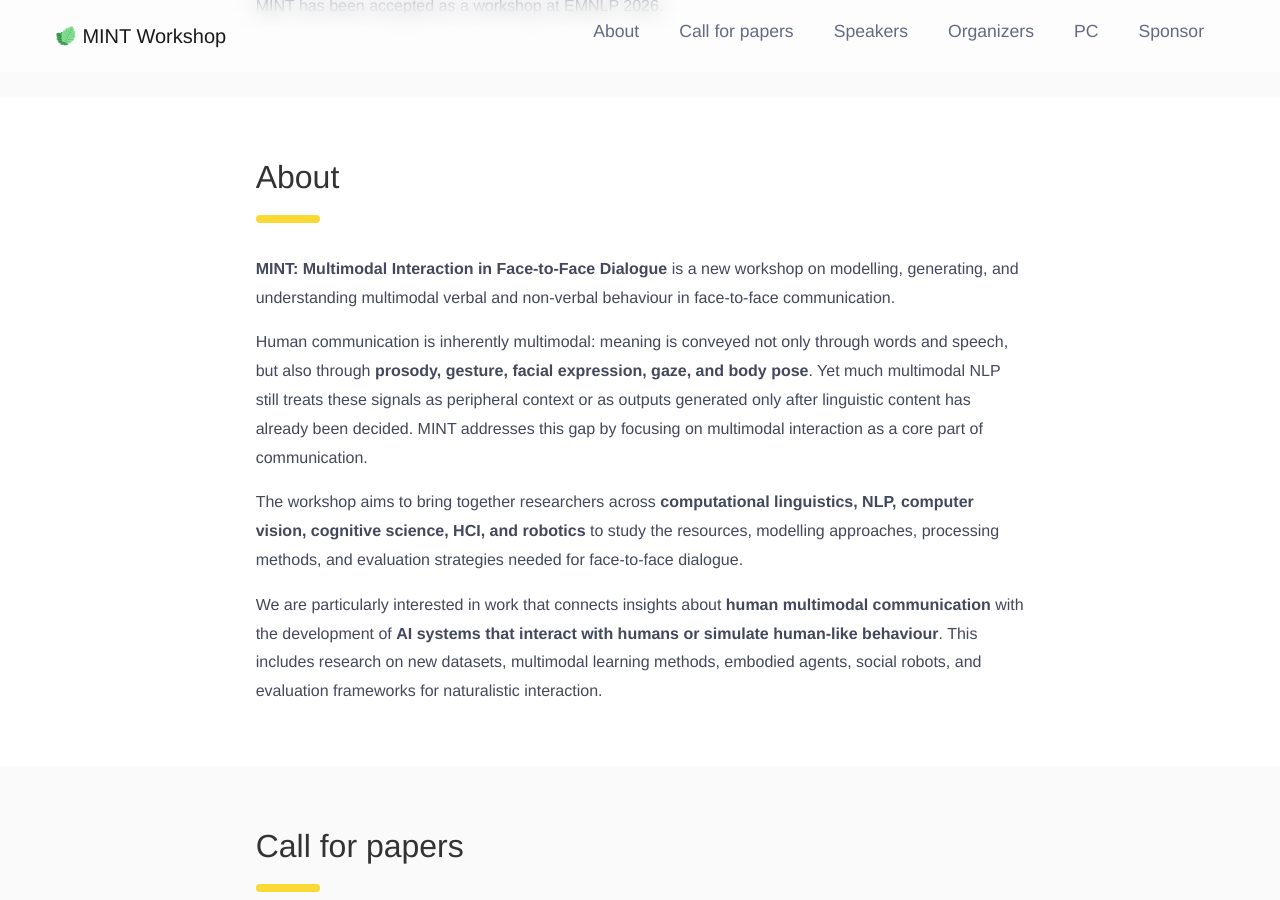
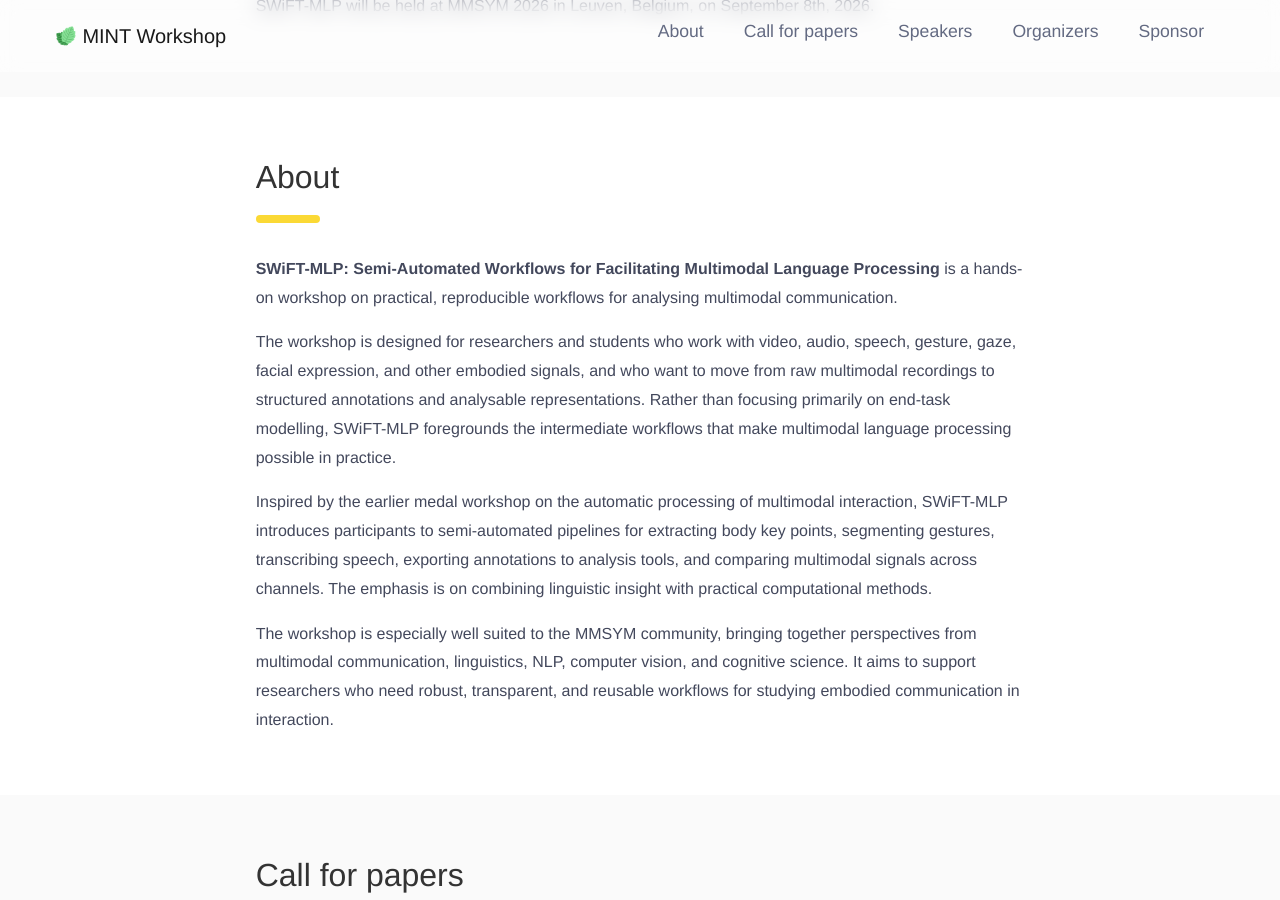
Before and after one commit to SWiFT-MLP/SWiFT-MLP.github.io, a Jekyll site: the page built from 2026/index.md, in a window 1280 px wide and 900 px high, scrolled down 978 px. Built offline with Jekyll 4.4.1, drawn with Linux system fonts in a browser that asks for light colours; some of the changed text lies outside the part shown.

Commit message:
udpate content

```diff
--- a/2026/index.md
+++ b/2026/index.md
@@ -9,48 +9,33 @@
   image: "/assets/images/locations/Leuven.jpg"
 
 buttons:
-  - text: EMNLP 2026
-    url: https://2026.emnlp.org/
+  - text: MMSYM 2026
+    url: https://mmsym.org/
 
-cfp:
+program:
   intro: |
-    We invite submissions to **MINT: Multimodal Interaction in Face-to-Face Dialogue**.
-    The workshop brings together researchers from **computational linguistics, NLP,
-    computer vision, HCI, robotics, and cognitive science** working on multimodal
-    face-to-face communication.
+    **SWiFT-MLP** is a practical workshop centered on semi-automated workflows for multimodal language processing.
 
-    We welcome work on topics including:
+    The workshop combines short conceptual introductions with guided hands-on exercises. Participants will work through an end-to-end pipeline for preparing and analysing multimodal interaction data, with attention to both methodological choices and tool interoperability.
 
-    - computational models that integrate verbal and non-verbal cues such as speech,
-      text, gesture, facial expression, gaze, and body pose;
-    - cognitive and linguistic insights about face-to-face communication that can
-      inform AI systems;
-    - multimodal datasets with synchronised speech, video, and motion data;
-    - evaluation methods for multimodal interaction;
-    - applications and tools for embodied conversational agents, social robots,
-      annotation, and behavioural analysis.
+    The program covers topics such as:
 
-    We welcome both **archival** and **non-archival** contributions. Details on submission routes, formatting, review, and presentation are provided below.
+    - setting up a reproducible working environment for multimodal analysis;
+    - extracting body key points from video recordings;
+    - semi-automatic gesture segmentation;
+    - speech transcription and alignment from audiovisual data;
+    - exporting and organizing annotations in tools such as ELAN;
+    - multimodal similarity analysis using speech and kinematic features;
+    - practical discussion of workflow design, reusability, and limitations.
+
+    The format is intended to be interactive and accessible, with short presentations followed by live demonstrations, hands-on exercises, and discussion.
 
   dates:
-    - event: Paper submission deadline
-      date: Monday, June 1st, 2026
-    - event: Reviewing deadline
-      date: TBD
-    - event: Author notification
-      date: TBD
-    - event: Camera-ready deadline
-      date: Saturday, August 1st, 2026
-
+    - event: Workshop
+      date: Monday, September 8th, 2026
+    - event: Co-located symposium
+      date: MMSYM 2026, September 9th–11th, 2026
 organizers:
-  - name: Raquel Fernández
-    affiliation: University of Amsterdam
-    website: https://staff.fnwi.uva.nl/r.fernandezrovira/
-    image: Raquel.png
-  - name: Diego Frassinelli
-    affiliation: LMU Munich
-    website: https://www.ling.uni-konstanz.de/en/frassinelli/diego-frassinelli/
-    image: Diego.jpg
   - name: Esam Ghaleb
     affiliation: Max Planck Institute for Psycholinguistics
     website: https://esamghaleb.github.io/
@@ -62,77 +47,22 @@
     image: Sho.jpg
 
 news:
-  - content: MINT has been accepted as a workshop at EMNLP 2026.
-    date: 2026-02-20
-    url: https://2026.emnlp.org/
+  - content: SWiFT-MLP will be held at MMSYM 2026 in Leuven, Belgium, on September 8th, 2026.
+    date: 2026-03-01
+    url: https://mmsym.org/
 
 about: |
-  **MINT: Multimodal Interaction in Face-to-Face Dialogue** is a new workshop on
-  modelling, generating, and understanding multimodal verbal and non-verbal
-  behaviour in face-to-face communication.
+  **SWiFT-MLP: Semi-Automated Workflows for Facilitating Multimodal Language Processing** is a hands-on workshop on practical, reproducible workflows for analysing multimodal communication.
 
-  Human communication is inherently multimodal: meaning is conveyed not only
-  through words and speech, but also through **prosody, gesture, facial
-  expression, gaze, and body pose**. Yet much multimodal NLP still treats these
-  signals as peripheral context or as outputs generated only after linguistic
-  content has already been decided. MINT addresses this gap by focusing on
-  multimodal interaction as a core part of communication.
+  The workshop is designed for researchers and students who work with video, audio, speech, gesture, gaze, facial expression, and other embodied signals, and who want to move from raw multimodal recordings to structured annotations and analysable representations. Rather than focusing primarily on end-task modelling, SWiFT-MLP foregrounds the intermediate workflows that make multimodal language processing possible in practice.
 
-  The workshop aims to bring together researchers across **computational
-  linguistics, NLP, computer vision, cognitive science, HCI, and robotics** to
-  study the resources, modelling approaches, processing methods, and evaluation
-  strategies needed for face-to-face dialogue.
+  Inspired by the earlier medal workshop on the automatic processing of multimodal interaction, SWiFT-MLP introduces participants to semi-automated pipelines for extracting body key points, segmenting gestures, transcribing speech, exporting annotations to analysis tools, and comparing multimodal signals across channels. The emphasis is on combining linguistic insight with practical computational methods.
 
-  We are particularly interested in work that connects insights about **human
-  multimodal communication** with the development of **AI systems that interact
-  with humans or simulate human-like behaviour**. This includes research on new
-  datasets, multimodal learning methods, embodied agents, social robots, and
-  evaluation frameworks for naturalistic interaction.
-
+  The workshop is especially well suited to the MMSYM community, bringing together perspectives from multimodal communication, linguistics, NLP, computer vision, and cognitive science. It aims to support researchers who need robust, transparent, and reusable workflows for studying embodied communication in interaction.
 sponsors:
   - name: Multimodal Language Department (MLD), Max Planck Institute for Informatics
     url: https://www.mpi.nl/department/multimodal-language-department/23
     image: MLD.jpg
 
-program_committee:
-  - name: Justine Cassell
-    affiliation: INRIA & École Polytechnique
-  - name: Kerstin Fischer
-    affiliation: University of Southern Denmark
-  - name: Rada Mihalcea
-    affiliation: University of Michigan
-  - name: Patrizia Paggio
-    affiliation: University of Malta
-  - name: Catherine Pelachaud
-    affiliation: Sorbonne University
-  - name: Hayley Hung
-    affiliation: TU Delft
-  - name: Gabriel Skantze
-    affiliation: KTH Royal Institute of Technology
-  - name: David Schlangen
-    affiliation: University of Potsdam
-  - name: Taras Kucherenko
-    affiliation: Electronic Arts
-  - name: Petra Wagner
-    affiliation: Bielefeld University
-  - name: Dirk Heylen
-    affiliation: University of Twente
-  - name: Pat Healey
-    affiliation: Queen Mary University of London
-  - name: Hendrik Buschmeier
-    affiliation: Bielefeld University
-  - name: Casey Kennington
-    affiliation: Boise State University
-  - name: Rachel McDonnell
-    affiliation: Trinity College Dublin
-  - name: Stefan Kopp
-    affiliation: Bielefeld University
-  - name: Ruben Janssens
-    affiliation: Ghent University
-  - name: Ilya Burenko
-    affiliation: TU Dresden
-  - name: Martijn Vastenburg
-    affiliation: Radboud University
-  - name: Chinmaya Mishra
-    affiliation: Max Planck Institute for Psycholinguistics
+
 ---
```
